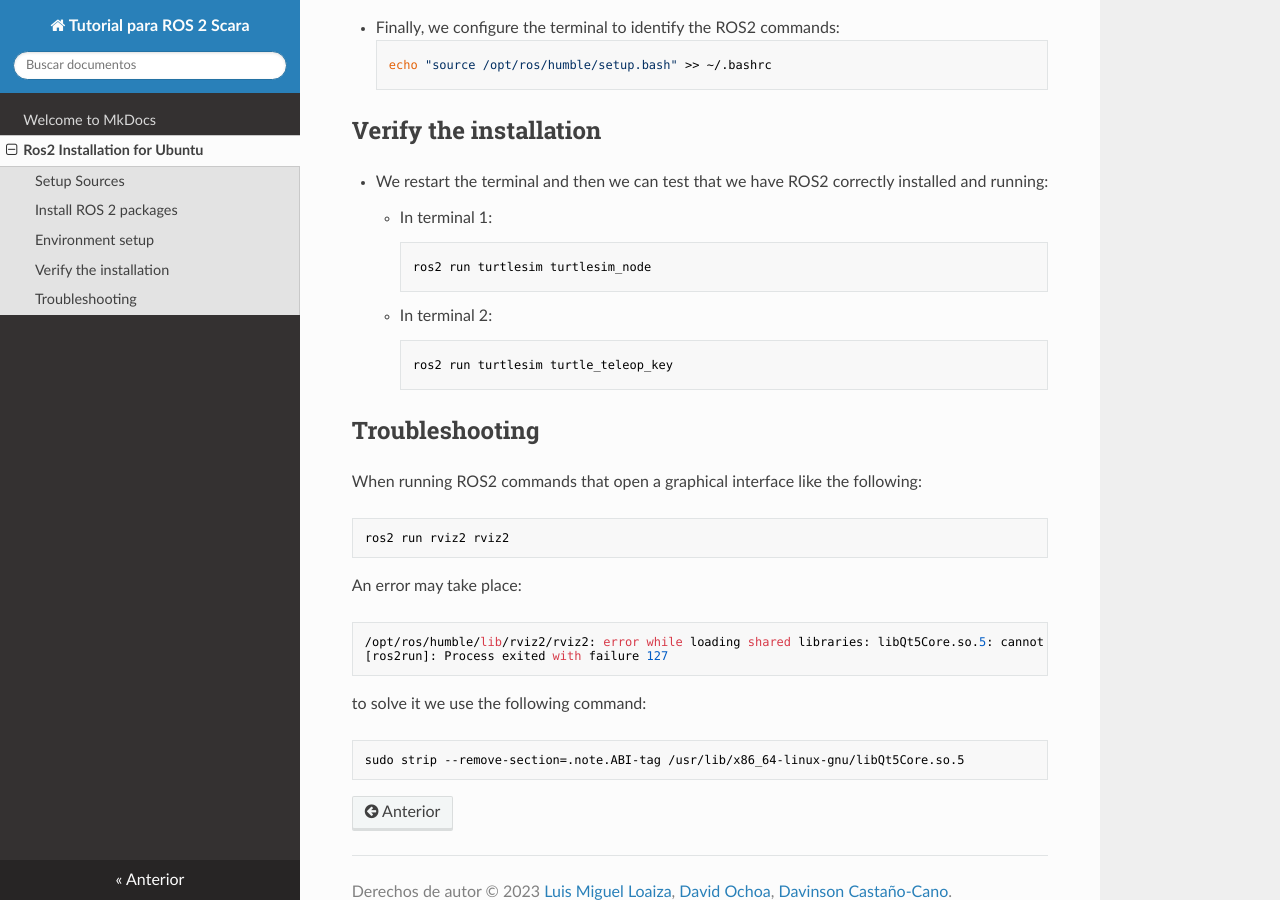
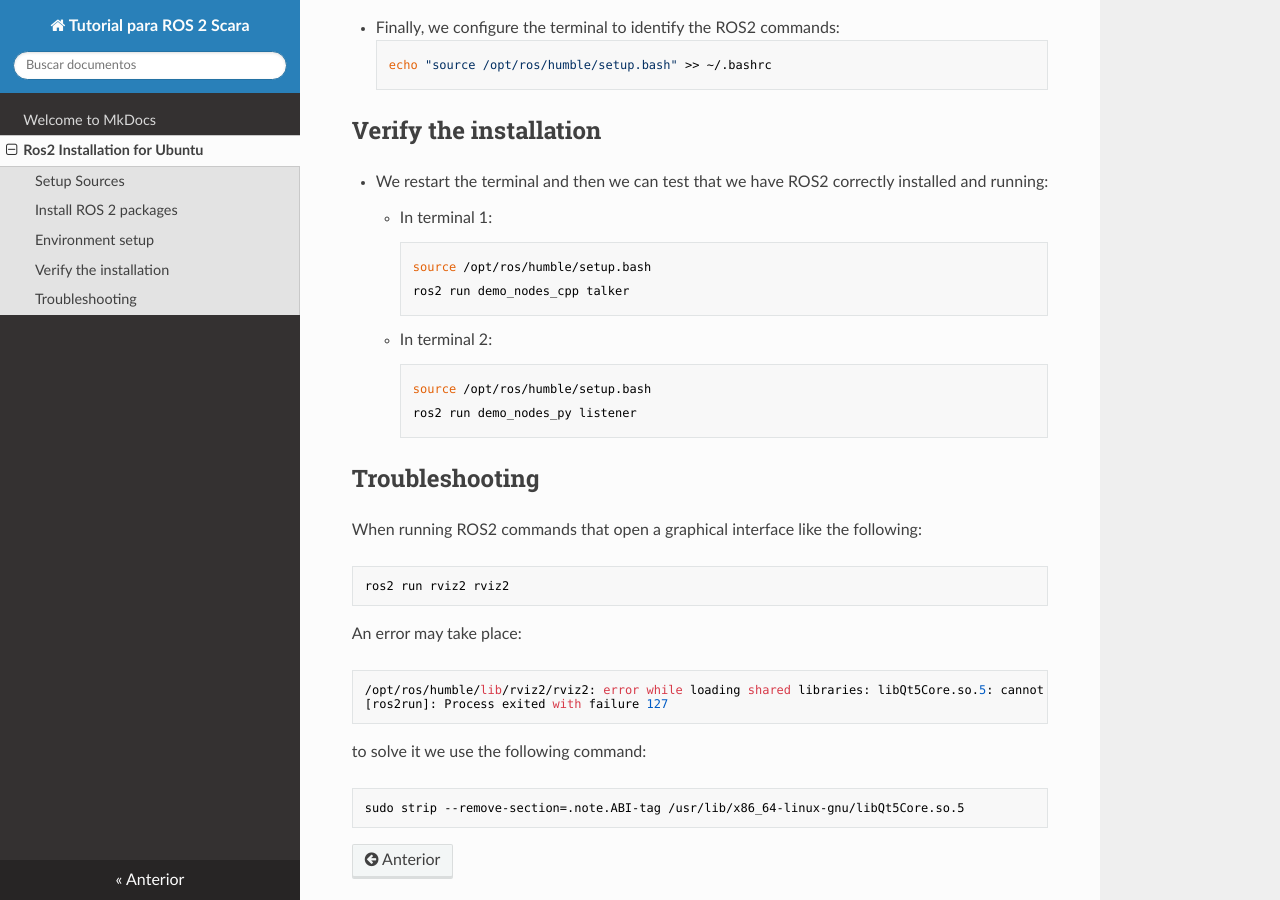
Before and after one commit to semillero-ares/ros2_scara, an MkDocs documentation site: the page built from docs/Ros2 installation.md, in a window 1280 px wide and 900 px high, scrolled down 1958 px. Built offline with MkDocs 1.6.1, drawn with Linux system fonts in a browser that asks for light colours; nearby versions of some CDN libraries.

Commit message:
Ros2 Intallation check

```diff
--- a/docs/Ros2 installation.md
+++ b/docs/Ros2 installation.md
@@ -90,11 +90,13 @@ Otherwise we must use:
 
     *  In terminal 1:
 
-            ros2 run turtlesim turtlesim_node
+            source /opt/ros/humble/setup.bash
+            ros2 run demo_nodes_cpp talker
 
     *  In terminal 2:
 
-            ros2 run turtlesim turtle_teleop_key
+            source /opt/ros/humble/setup.bash
+            ros2 run demo_nodes_py listener
 
 ## Troubleshooting
 
```
